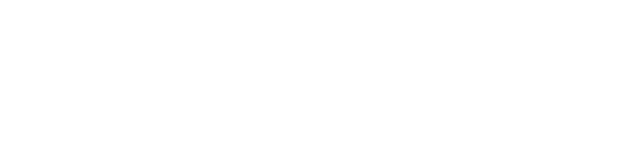
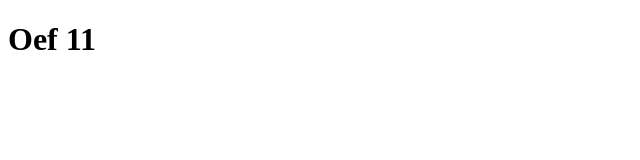
Before and after one commit to RouslanGalaev/WebDevelopment, a website: page labo_2/oef 11.html in a window 1280 px wide. Shown: the whole page, without its empty margins (0-640 px from the left). Drawn offline with Linux system fonts and the light colour scheme.

Commit message:
commit
oef 11

```diff
--- a/labo_2/oef 11.html
+++ b/labo_2/oef 11.html
@@ -5,6 +5,7 @@
     <title>Title</title>
 </head>
 <body>
+<h1>Oef 11</h1>
 
 </body>
 </html>
```
